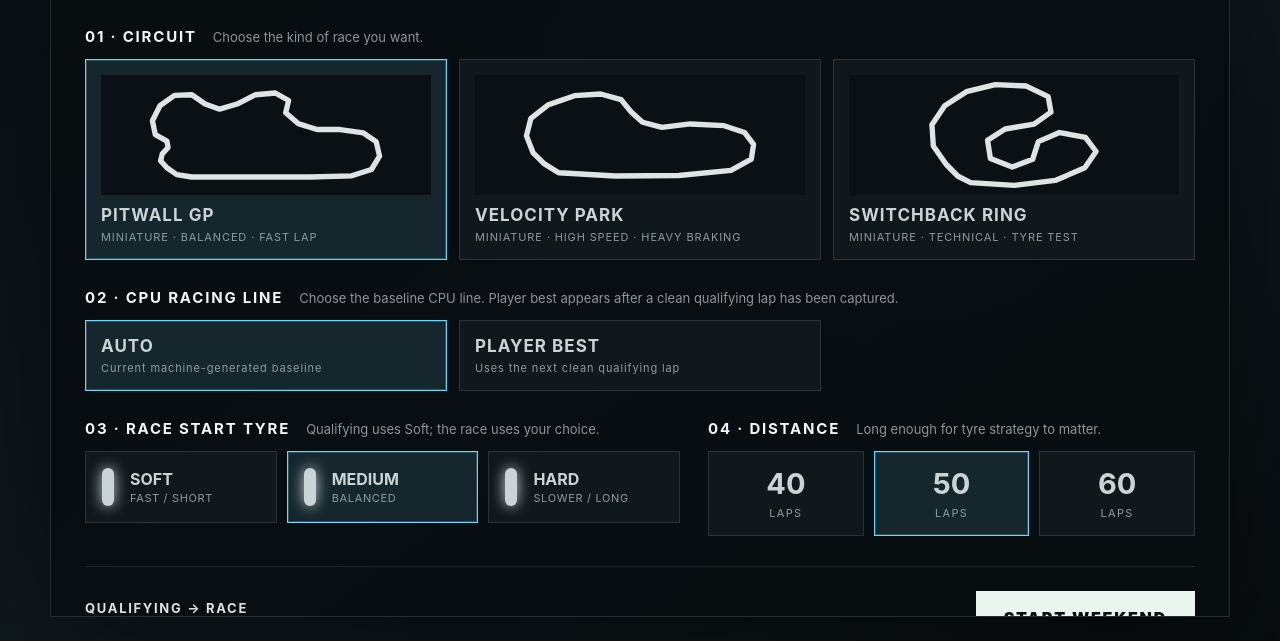
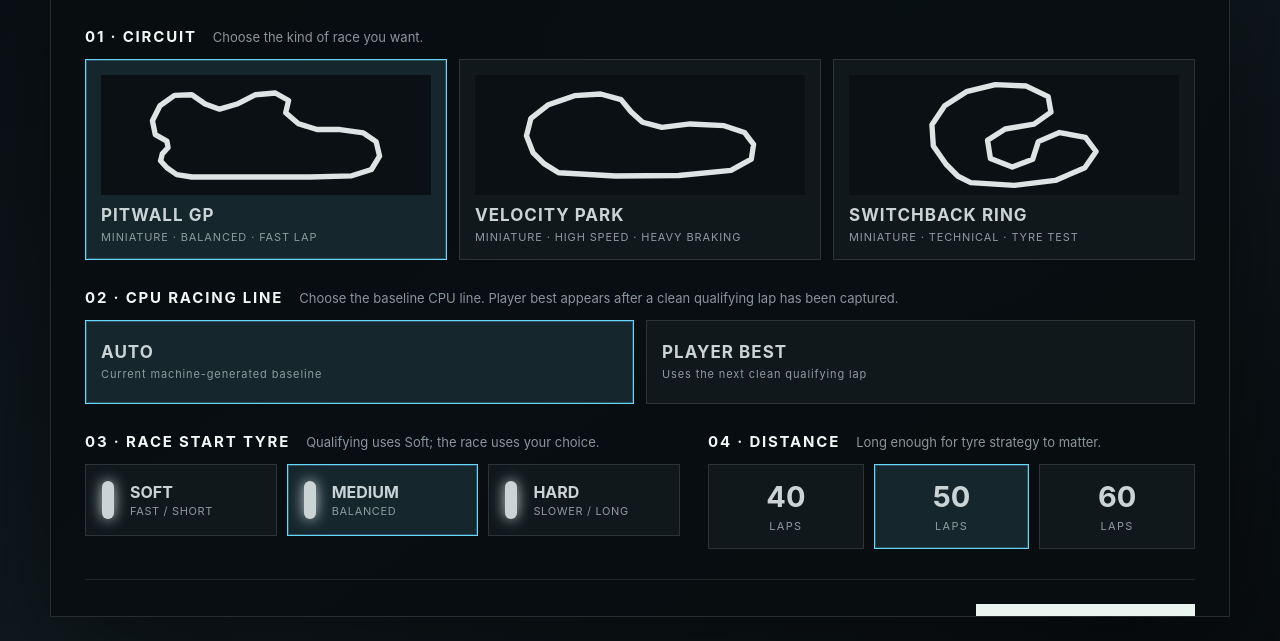
Before and after one commit to OozeMoush/pitwall-racer, a website built with Vite: page index.html in a window 1280 px wide. Shown: the part 159-800 px from the top of the page. Built offline with nearby package versions, Linux system fonts and the light colour scheme; what @dimforge/rapier2d-compat would draw is missing.

Commit message:
style: tidy CPU racing-line source selector

```diff
--- a/src/style.css
+++ b/src/style.css
@@ -31,3 +31,8 @@ canvas{display:block;width:100%!important;height:100%!important}
 
 @media(max-width:1450px){.race-telemetry{width:440px}.lap-head,.lap-row{grid-template-columns:30px 30px 66px 66px 66px 1fr}.lap-head{font-size:12px}.lap-row{font-size:13px}.lap-row strong{font-size:14px}.race-data{min-width:680px;grid-template-columns:repeat(4,minmax(135px,1fr))}.race-data.core-race-data{min-width:610px;grid-template-columns:repeat(3,minmax(170px,1fr))}.timing-strip{gap:12px;font-size:13px;padding:12px 14px}.timing-strip b{font-size:14px}.race-id{font-size:15px}.race-id b{font-size:16px}}
 @media(max-width:1050px){#hud{padding:12px}.tower{left:12px;top:74px}.tower span{font-size:13px}.race-telemetry{display:none}.hud-bottom{bottom:12px;width:calc(100% - 24px)}.race-data,.race-data.core-race-data{min-width:0;flex:1;grid-template-columns:repeat(2,1fr)}.speedo{min-width:112px}.speedo strong{font-size:38px}.controls{display:none}.timing-strip{display:none}.race-data>div{min-height:68px;padding:9px 11px}.race-data b{font-size:15px}.race-data span,.race-data small{font-size:10px}.finish-card{min-width:0;width:calc(100% - 30px)}.track-choice-grid{grid-template-columns:1fr}.setup-split{grid-template-columns:1fr}.pre-race-header{align-items:flex-start;flex-direction:column}.pre-race-header h1{font-size:38px}.pre-race-panel{padding:22px}}
+
+
+/* CPU racing-line source selector. */
+.cpu-line-choice-grid{grid-template-columns:repeat(2,minmax(0,1fr))}
+.cpu-line-choice{min-height:84px}
```
